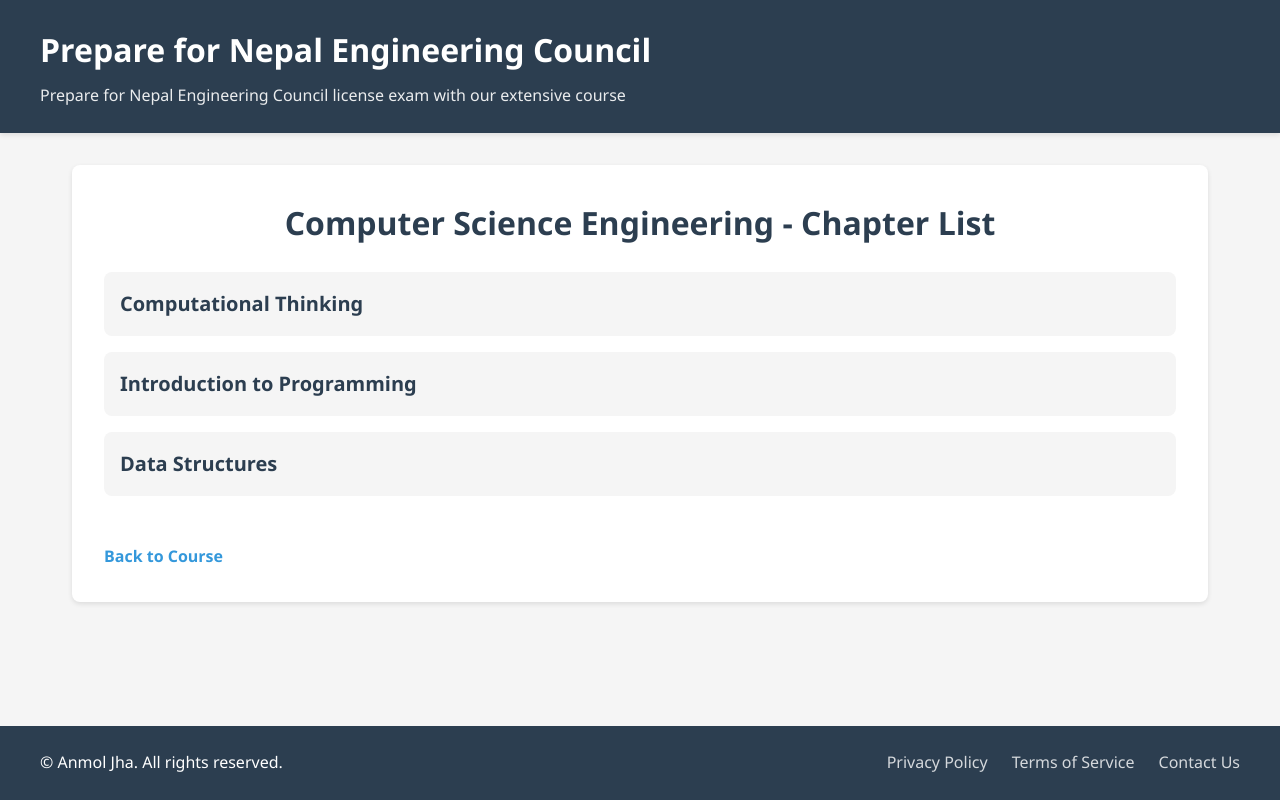
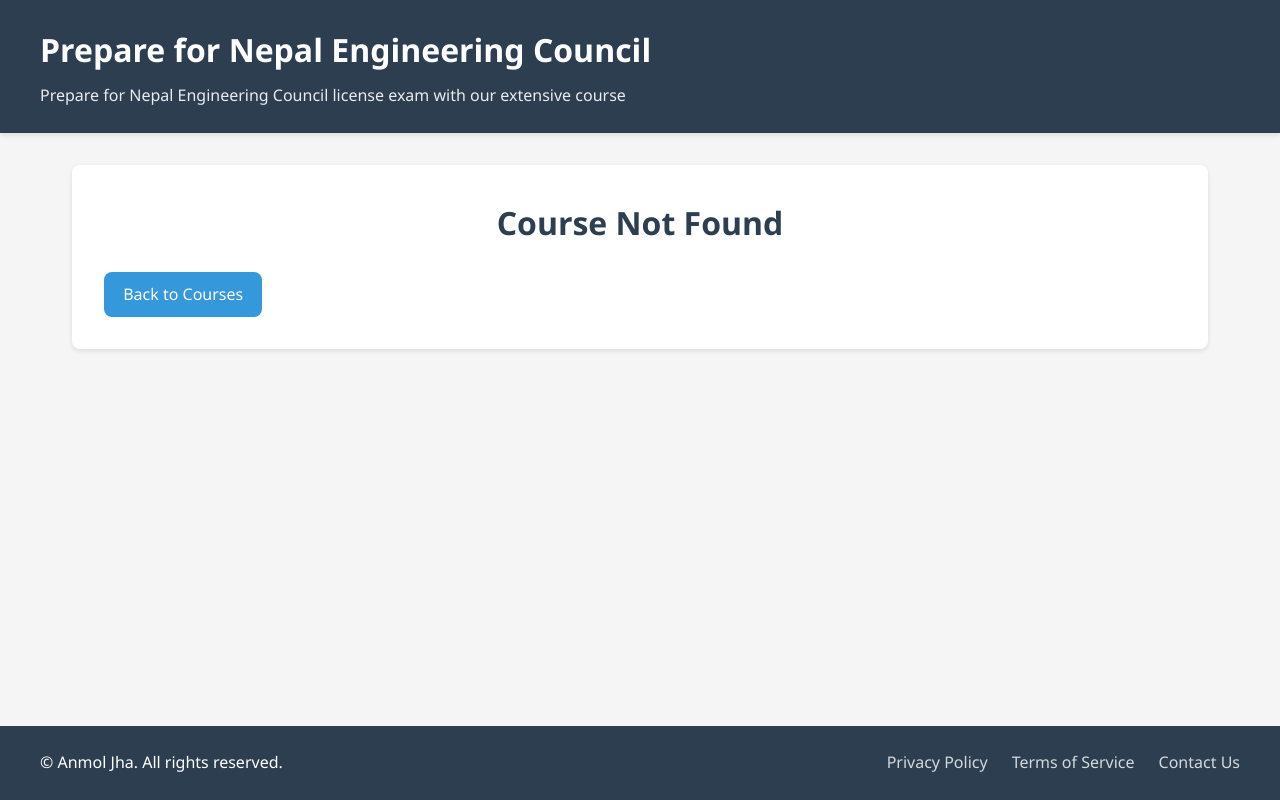
Before and after one commit to anmol1616jha/nec-web, a React (Create React App) app: page /course/1/chapters in a window 1280 px wide. Built offline with nearby package versions, Linux system fonts and the light colour scheme.

Commit message:
converting id to title

```diff
--- a/src/components/ChapterDetail.js
+++ b/src/components/ChapterDetail.js
@@ -8,7 +8,7 @@
   const { chapterDetail } = siteContent;
 
   // Find the course with the matching ID
-  const course = coursesData.find(c => c.id === parseInt(courseId));
+  const course = coursesData.find(c => c.title === courseId);
 
   // If no course is found, render a message
   if (!course) {
@@ -21,14 +21,14 @@
   }
 
   // Find the chapter with the matching ID
-  const chapter = course.chapters.find(ch => ch.id === parseInt(chapterId));
+  const chapter = course.chapters.find(ch => ch.title === chapterId);
 
   // If no chapter is found, render a message
   if (!chapter) {
     return (
       <div className="chapter-detail">
         <h2>Chapter Not Found</h2>
-        <Link to={`/course/${course.id}/chapters`} className="btn">
+        <Link to={`/course/${course.title}/chapters`} className="btn">
           Back to Chapters
         </Link>
       </div>
@@ -54,7 +54,7 @@
         ))}
       </div>
 
-      <Link to={`/course/${course.id}/chapters`} className="back-link">
+      <Link to={`/course/${course.title}/chapters`} className="back-link">
         {chapterDetail.backButton}
       </Link>
     </div>
--- a/src/components/ChapterList.js
+++ b/src/components/ChapterList.js
@@ -9,7 +9,7 @@
   const { chapterList } = siteContent;
 
   // Find the course with the matching ID
-  const course = coursesData.find(c => c.id === parseInt(courseId));
+  const course = coursesData.find(c => c.title === courseId);
 
   // If no course is found, redirect to courses page
   if (!course) {
@@ -30,14 +30,14 @@
           <div
             key={chapter.id}
             className="chapter-item"
-            onClick={() => navigate(`/course/${course.id}/chapter/${chapter.id}`)}
+            onClick={() => navigate(`/course/${course.title}/chapter/${chapter.title}`)}
           >
             <h3>{chapter.title}</h3>
           </div>
         ))}
       </div>
 
-      <Link to={`/course/${course.id}`} className="back-link">
+      <Link to={`/course/${course.title}`} className="back-link">
         {chapterList.backButton}
       </Link>
     </div>
--- a/src/components/CourseDetail.js
+++ b/src/components/CourseDetail.js
@@ -8,7 +8,7 @@
   const { courseDetail } = siteContent;
 
   // Find the course with the matching ID
-  const course = coursesData.find(c => c.id === parseInt(courseId));
+  const course = coursesData.find(c => c.title === courseId);
 
   // If no course is found, render a message
   if (!course) {
@@ -50,7 +50,7 @@
           </button>
 
           <Link
-            to={`/course/${course.id}/chapters`}
+            to={`/course/${course.title}/chapters`}
             className="btn btn-accent"
           >
             {courseDetail.chaptersButton}
--- a/src/components/CourseList.js
+++ b/src/components/CourseList.js
@@ -16,7 +16,7 @@
       <div className="course-grid">
         {coursesData.map(course => (
           <Link
-            to={`/course/${course.id}`}
+            to={`/course/${course.title}`}
             key={course.id}
             className="card"
             style={{ textDecoration: 'none' }}
```
Also changed, not shown: 1 other file (tests, documents, lock files or other folders).
